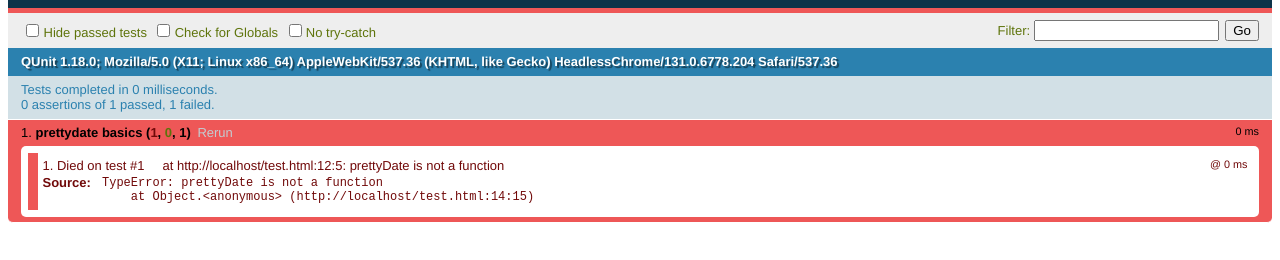
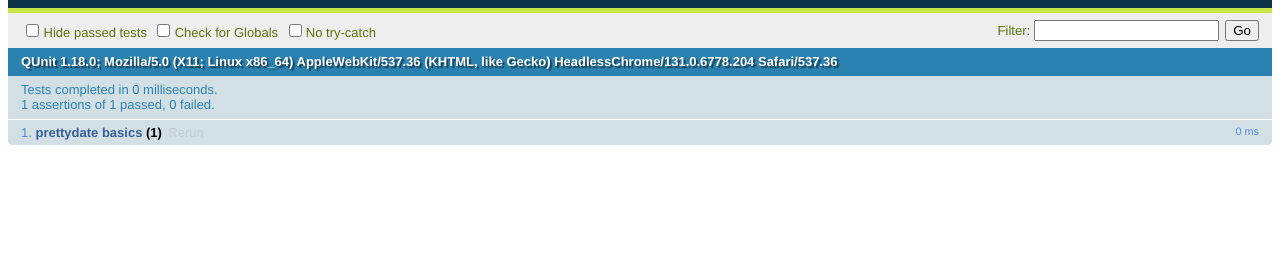
Before and after one commit to aniksa/unit_tests, a plain HTML site: page test.html in a window 1280 px wide. Shown: the part 48-308 px from the top of the page. Drawn offline with Linux system fonts and the light colour scheme.

Commit message:
Update test.html

```diff
--- a/test.html
+++ b/test.html
@@ -11,7 +11,7 @@
     <script>
     test("prettydate basics", function() {
         var now = "2008/01/28 22:25:00";
-        equal(prettyDate(now, "2008/01/28 22:24:30"), "just now");
+        equal(prettyDate.format(now, "2008/01/28 22:24:30"), "just now");
     });
     </script>
 </head>
```
